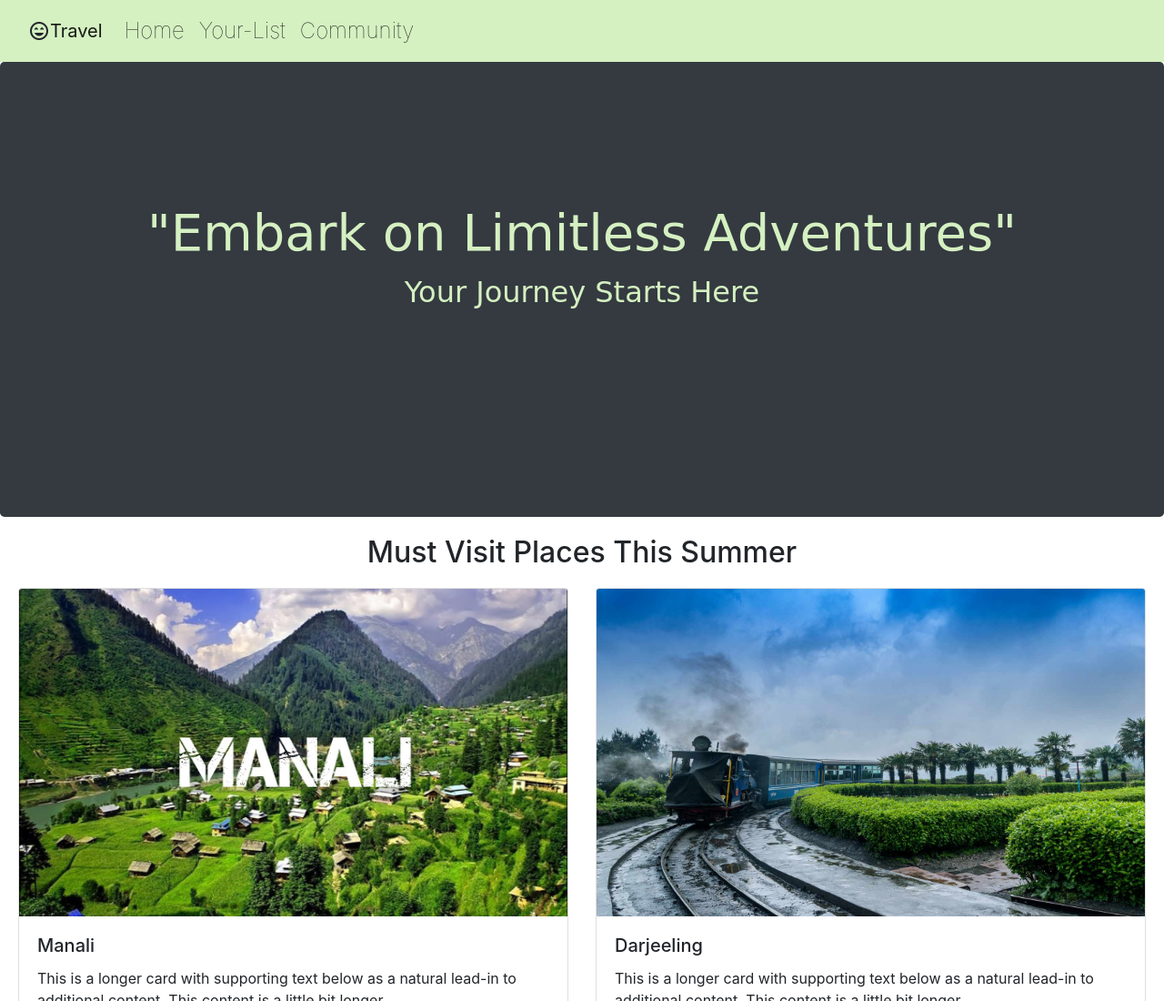
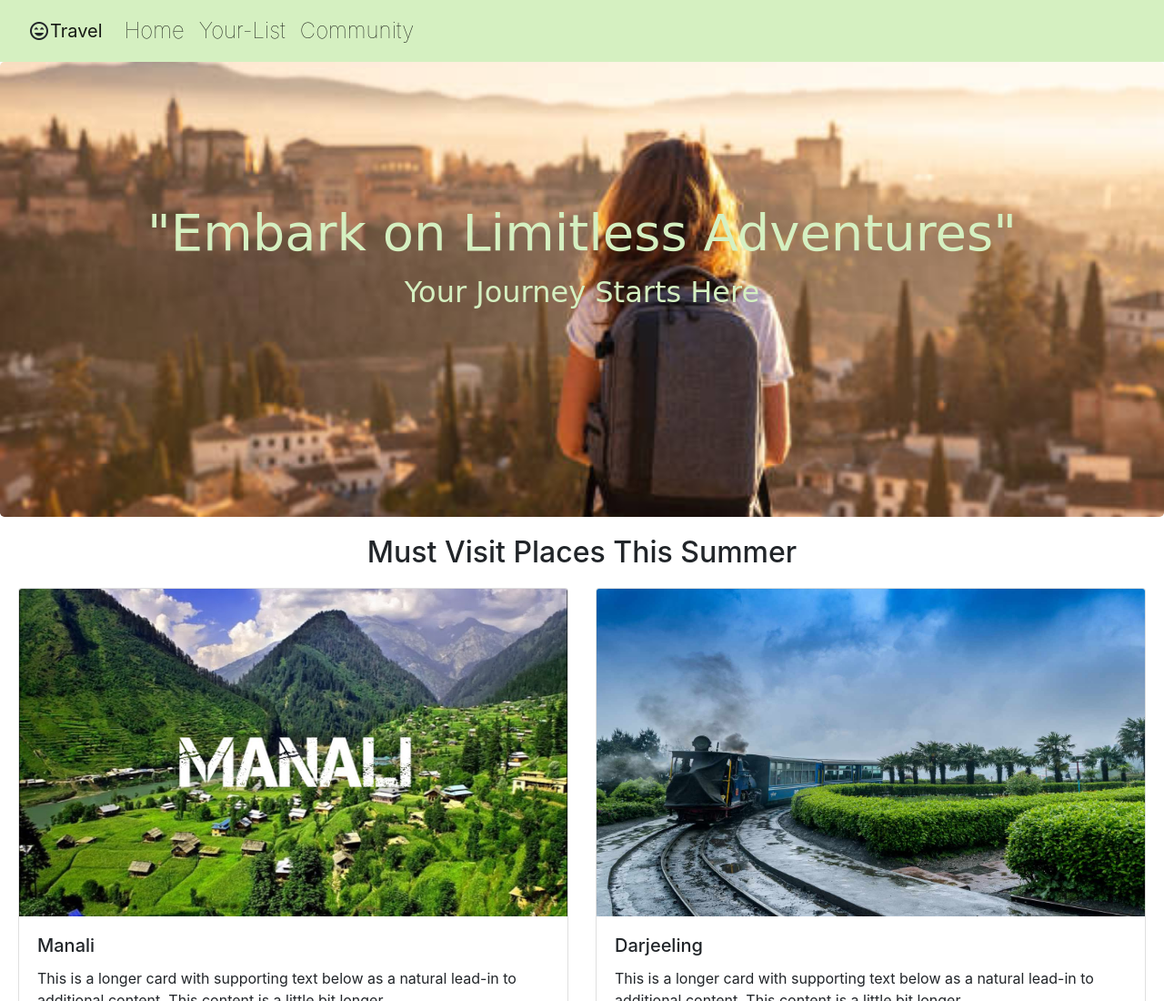
Before and after one commit to mohith2715/Travel, a plain HTML site: page index.html in a window 1280 px wide. Shown: the top 1100 px of the page at 91% size. Drawn offline with nearby package versions, Linux system fonts and the light colour scheme; a script that the page names is missing.

Commit message:
Update style.css

```diff
--- a/style.css
+++ b/style.css
@@ -1,6 +1,6 @@
 
 .jumbotron {
-    background: url('./resources/istockphoto-1363398400-612x612.jpg') no-repeat center center fixed;
+    background: url('istockphoto-1363398400-612x612.jpg') no-repeat center center fixed;
     background-size: cover;
     height: 500px; /* You can adjust the height as needed */
     text-align: center;
```
